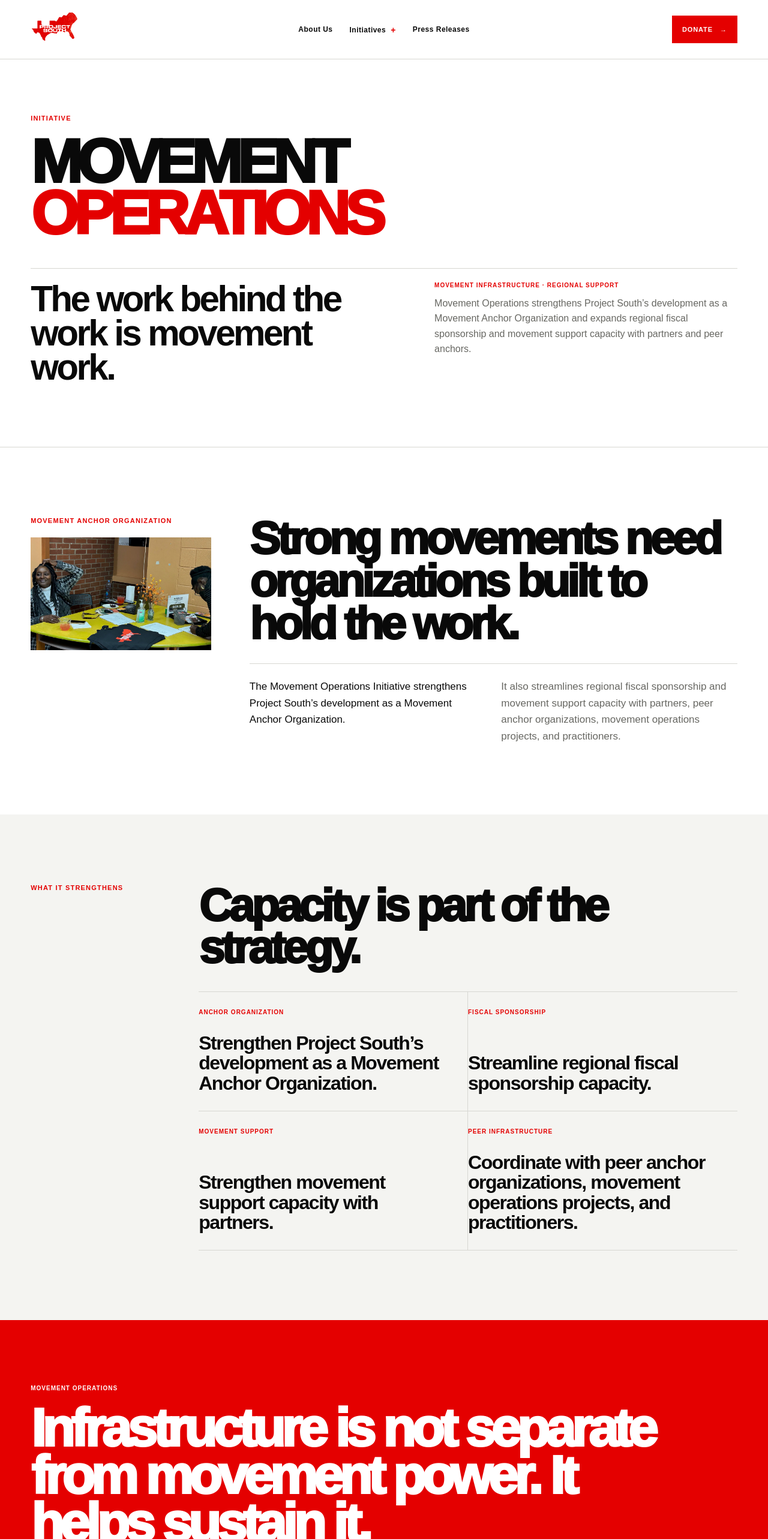
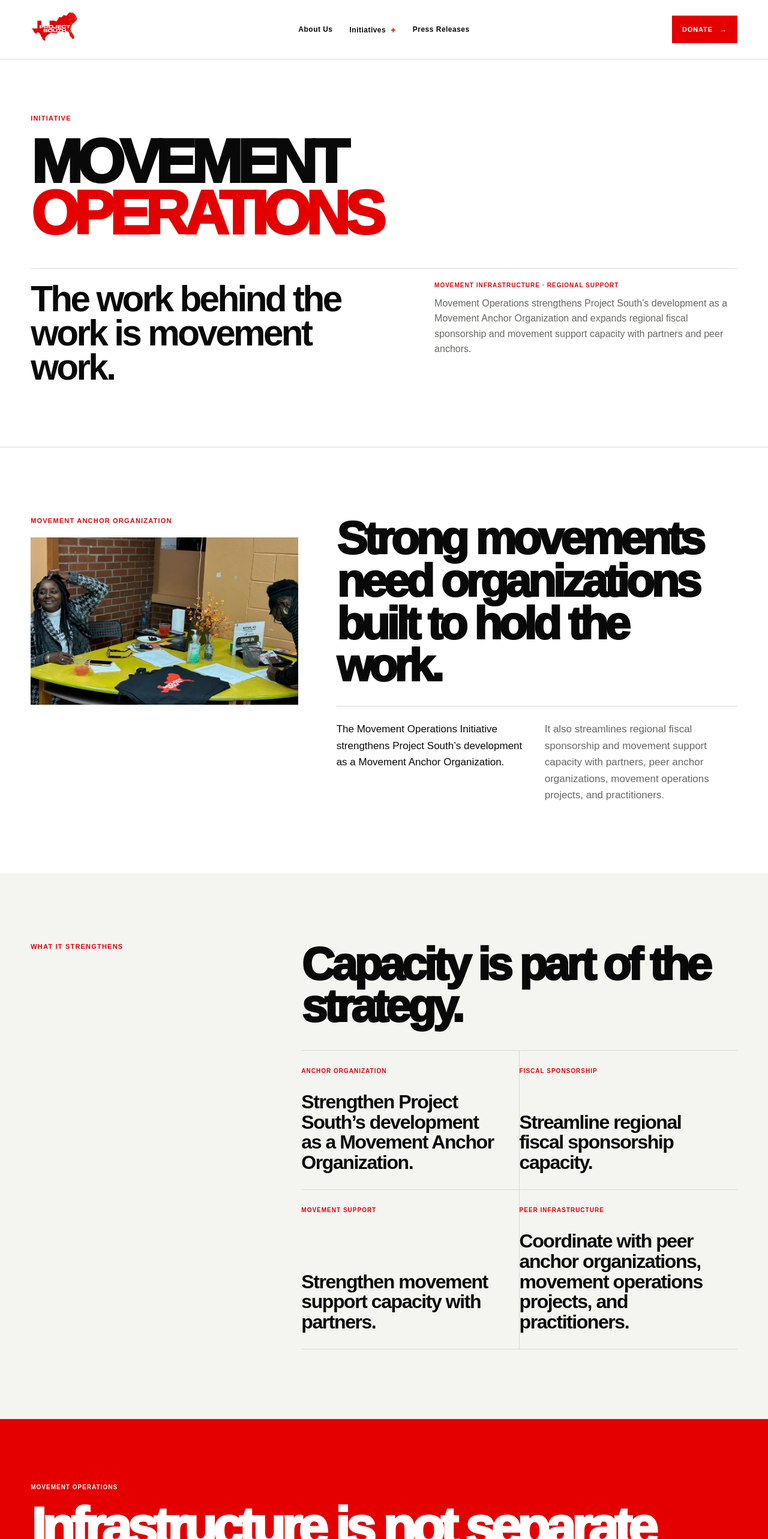
Before and after one commit to SolSabaliEnt/project-south-website, a Next.js app: page /initiatives/movement-operations in a window 1280 px wide. Shown: the top 2566 px of the page at 60% size. Built offline with nearby package versions, Linux system fonts and the light colour scheme.

Commit message:
Increase Movement Operations media scale

```diff
--- a/src/app/initiatives/movement-operations/page.module.css
+++ b/src/app/initiatives/movement-operations/page.module.css
@@ -53,14 +53,14 @@
 
 .twoColumn {
   display: grid;
-  grid-template-columns: minmax(250px, 0.54fr) minmax(0, 1.46fr);
+  grid-template-columns: minmax(380px, 0.8fr) minmax(0, 1.2fr);
   gap: 64px;
   align-items: start;
 }
 
 .labelGrid {
   display: grid;
-  grid-template-columns: 220px 1fr;
+  grid-template-columns: minmax(330px, 0.7fr) minmax(0, 1.3fr);
   gap: 60px;
   align-items: start;
 }
@@ -151,6 +151,14 @@
   font-weight: 950;
 }
 
+@media (max-width: 1100px) {
+  .twoColumn,
+  .labelGrid {
+    grid-template-columns: minmax(300px, 0.8fr) minmax(0, 1.2fr);
+    gap: 42px;
+  }
+}
+
 @media (max-width: 820px) {
   .intro {
     padding: 64px 0 72px;
```
